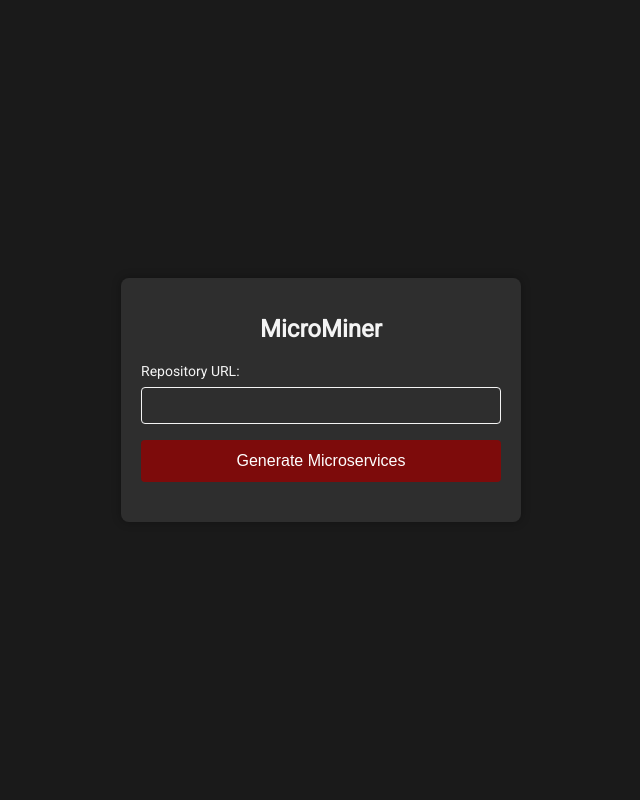
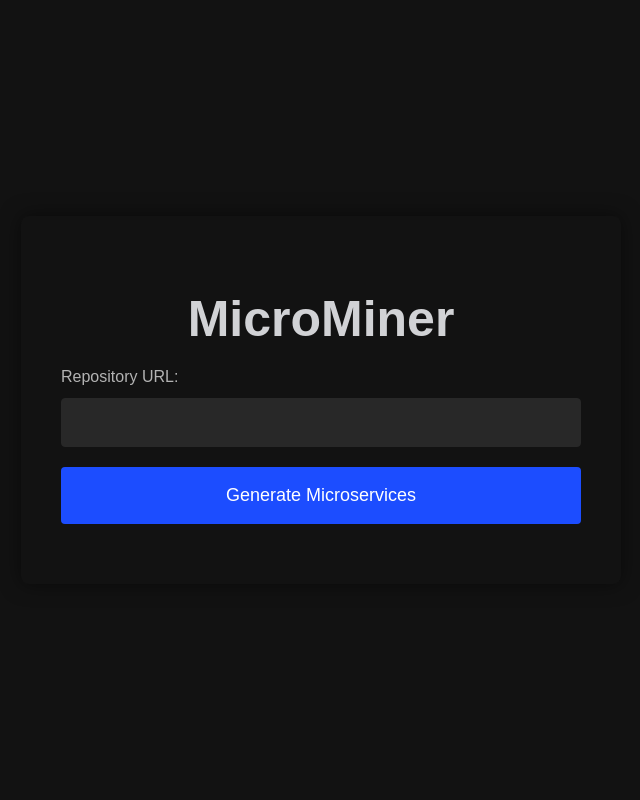
Before and after one commit to pobeaulieu/MicroserviceML, a Flask app: page / in a window 1280 px wide. Shown: the whole page, without its empty margins (319-959 px from the left). Run offline with Flask 3, Linux system fonts and the light colour scheme; some libraries are stand-ins or nearby versions.

Commit message:
New look

```diff
--- a/webapp/templates/index.html
+++ b/webapp/templates/index.html
@@ -3,76 +3,73 @@
 <head>
     <meta charset="UTF-8">
     <meta name="viewport" content="width=device-width, initial-scale=1.0">
-    <title>MicroMiner</title>
+    <title>MicroMiner Microservice Generator</title>
     <link rel="stylesheet" href="https://fonts.googleapis.com/css2?family=Roboto:wght@400&display=swap">
     <script defer src="https://cdnjs.cloudflare.com/ajax/libs/socket.io/4.0.1/socket.io.js"></script>
     <style>
         body {
-            font-family: 'Roboto', sans-serif;
+            font-family: 'Google Sans', sans-serif;
             margin: 0;
             padding: 0;
             display: flex;
             align-items: center;
             justify-content: center;
             height: 100vh;
-            background-color: #1a1a1a;
-            color: #ffffff;
+            background-color: #121212; /* Dark background color */
+            color: #ffffff; /* Light text color */
         }
 
         main {
-            background-color: #2e2e2e;
-            padding: 20px;
+            background-color: #121212; /* Dark background color */
+            padding: 40px; /* Larger padding */
             border-radius: 8px;
-            box-shadow: 0 0 10px rgba(0, 0, 0, 0.3);
+            box-shadow: 0 0 20px rgba(0, 0, 0, 0.5);
             width: 100%;
-            max-width: 400px;
+            max-width: 600px; /* Larger max-width */
             box-sizing: border-box;
         }
 
         h1 {
-            color: #f4f4f4;
+            color:  #d1d2d5; /* White header color */
             text-align: center;
             margin-bottom: 20px;
-            font-size: 24px;
-        }
-
-        form {
-            margin-top: 20px;
+            font-size: 50px; /* Larger font size */
         }
 
         label {
             display: block;
-            margin-bottom: 8px;
-            color: #f4f4f4;
-            font-size: 14px;
+            margin-bottom: 12px; /* Larger margin-bottom */
+            color: #b3b3b3; /* Light grey label color */
+            font-size: 16px; /* Larger font size */
         }
 
         input {
             width: 100%;
-            padding: 10px;
-            margin-bottom: 16px;
+            padding: 16px; /* Larger padding */
+            margin-bottom: 20px; /* Larger margin-bottom */
             box-sizing: border-box;
-            border: 1px solid #f4f4f4;
+            border: 1px solid #282828; /* Dark border color */
             border-radius: 4px;
-            background-color: #2e2e2e;
+            background-color: #282828; /* Dark background color for input */
             color: #ffffff;
         }
 
         button {
-            background-color: #7d0b0b;
+            background-color:  #1c4dff; /* Google blue button color */
             color: #ffffff;
-            padding: 12px;
+            padding: 18px; /* Larger padding */
             border: none;
             border-radius: 4px;
             cursor: pointer;
             width: 100%;
             box-sizing: border-box;
-            font-size: 16px;
+            font-size: 18px; /* Larger font size */
         }
 
         button:hover {
-            background-color: #650404;
+            background-color: #1337b9; /* Darker blue button hover color */
         }
+
 
         #status {
             margin-top: 20px;
```
